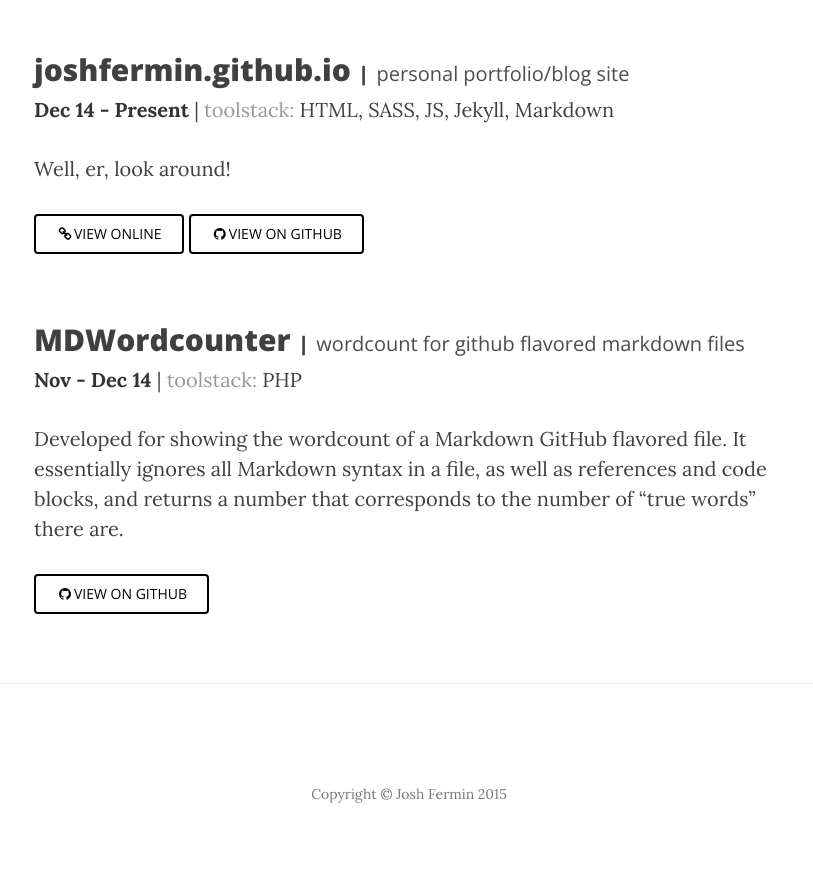
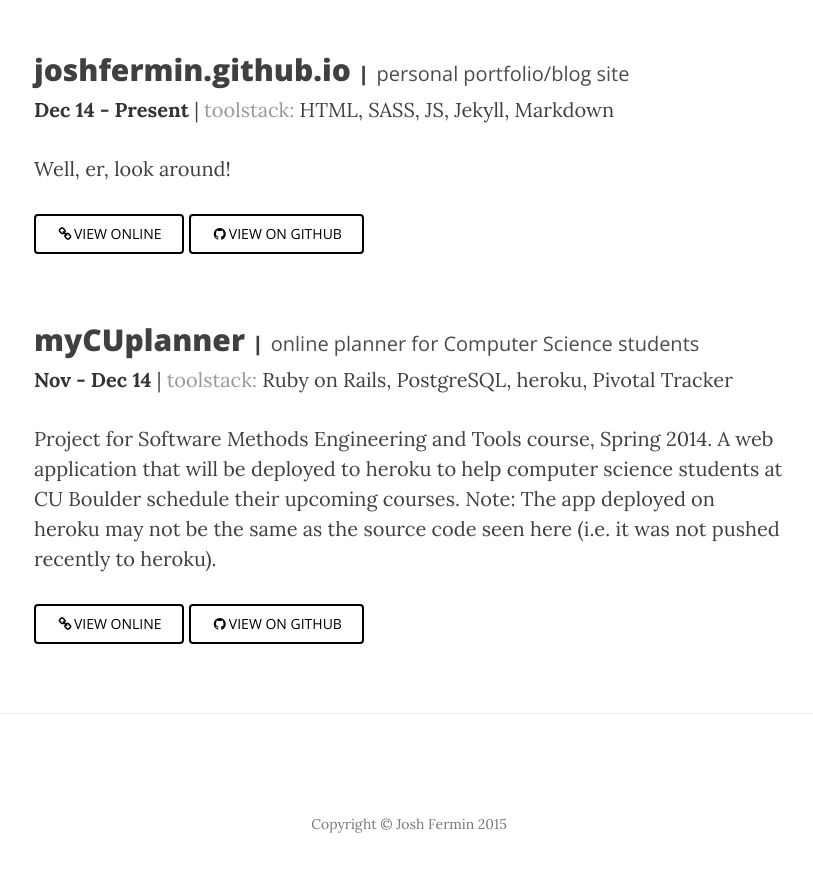
Before and after one commit to joshfermin/joshfermin.github.io, a Jekyll site: the page built from projects.html, in a window 1280 px wide and 900 px high, scrolled down 807 px. Shown: the top 872 px of the window, without its empty margins (231-1044 px from the left). Built offline with Jekyll 4.4.1, drawn with Linux system fonts in a browser that asks for light colours; nearby versions of some CDN libraries.

Commit message:
implementing tooltips

```diff
--- a/_data/projects.yml
+++ b/_data/projects.yml
@@ -18,15 +18,17 @@
     url: joshferin/joshfermin.github.io
     branch: master
 
-- name: MDWordcounter
+- name: myCUplanner
   time: Nov - Dec 14
-  url:
-  tagline: wordcount for github flavored markdown files
-  tools: PHP
+  url: https://mycuplanner.herokuapp.com/
+  tagline: online planner for Computer Science students
+  tools: Ruby on Rails, PostgreSQL, heroku, Pivotal Tracker
   description: |
-    Developed for showing the wordcount of a Markdown GitHub flavored file. It essentially
-    ignores all Markdown syntax in a file, as well as references and code blocks, and returns
-    a number that corresponds to the number of "true words" there are.
+    Project for Software Methods Engineering and Tools course, Spring 2014.
+    A web application that will be deployed to heroku to help computer science
+    students at CU Boulder schedule their upcoming courses. Note: The app deployed
+    on heroku may not be the same as the source code seen here (i.e. it was not
+    pushed recently to heroku).
   github:
-    url: Zandrr/MDconverter
+    url: joshfermin/myCUplanner
     branch: master
--- a/_layouts/page.html
+++ b/_layouts/page.html
@@ -14,14 +14,14 @@
                      <ul class="list-inline text-center">
                     <li>
                         <a href="https://drive.google.com/file/d/0B3_ZQnd4IN7yRmFuaGs5bWF2UkE/view?usp=sharing" width="1050" height="1500">
-                            <span class="fa-stack fa-lg">
+                            <span class="fa-stack fa-lg" data-toggle="tooltip" data-placement="bottom" title="Resume">
                                 <i class="fa fa-file-text-o fa-stack-1x fa-inverse"></i>
                             </span>
                         </a>
                     </li>
                     <li>
                         <a href="https://www.linkedin.com/pub/josh-fermin/81/a24/625">
-                            <span class="fa-stack fa-lg">
+                            <span class="fa-stack fa-lg" data-toggle="tooltip" data-placement="bottom" title="LinkedIn">
                                 <i class="fa fa-linkedin-square fa-stack-1x fa-inverse"></i>
                             </span>
                         </a>
@@ -29,7 +29,7 @@
                     {% if site.github_username %}
                     <li>
                         <a href="https://github.com/{{ site.github_username }}">
-                            <span class="fa-stack fa-lg">
+                            <span class="fa-stack fa-lg" data-toggle="tooltip" data-placement="bottom" title="Github">
                                 <i class="fa fa-github fa-stack-1x fa-inverse"></i>
                             </span>
                         </a>
--- a/js/clean-blog.js
+++ b/js/clean-blog.js
@@ -1040,3 +1040,7 @@
             });
     }
 });
+
+$(function () {
+  $('[data-toggle="tooltip"]').tooltip()
+})
```
